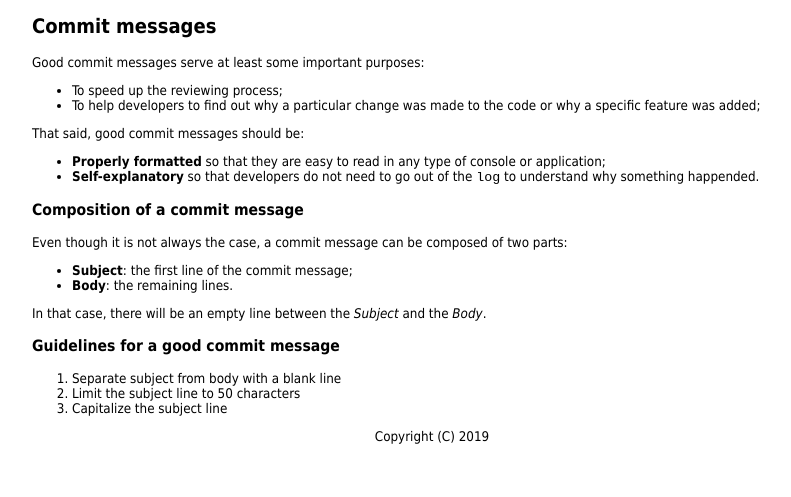
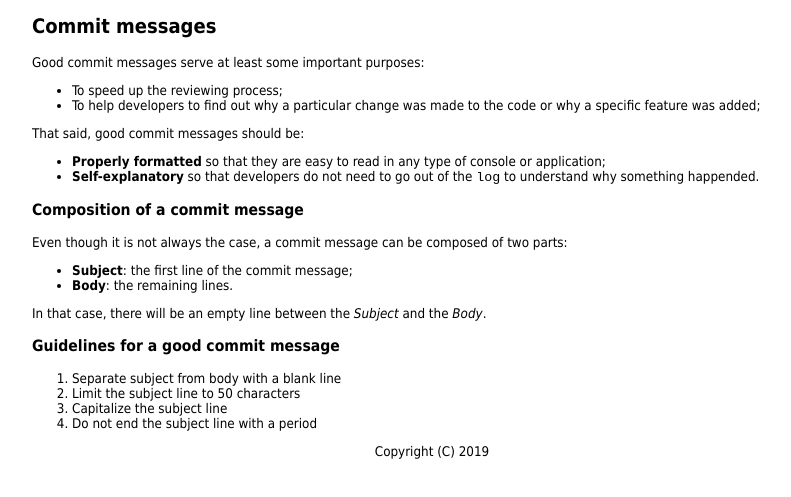
Before and after one commit to henriquemoody/git-workshop, a plain HTML site: page index.html in a window 1280 px wide. Shown: the part 125-622 px from the top of the page, without its empty margins (208-999 px from the left). Drawn offline with Linux system fonts and the light colour scheme.

Commit message:
Add the fourth guideline for a good commit message.
Considering that we have only 50 characters for the Subject line [1] of
the commit message, any character counts. There are also other factors
that are worth mentioning:

- Periods add noise to the commit message;

- You may create inconsistency in your commit message when you forget
  about the period.

[1]: e42560fa8ca0392dcb9e233122c79d41e4e31e85

Co-authored-by: Luís Cobucci <luis.cobucci@castoredc.com>
Signed-off-by: Henrique Moody <henrique.moody@castoredc.com>

```diff
--- a/index.html
+++ b/index.html
@@ -49,6 +49,7 @@
           <li>Separate subject from body with a blank line</li>
           <li>Limit the subject line to 50 characters</li>
           <li>Capitalize the subject line</li>
+          <li>Do not end the subject line with a period</li>
         </ol>
       </p>
     </article>
```
